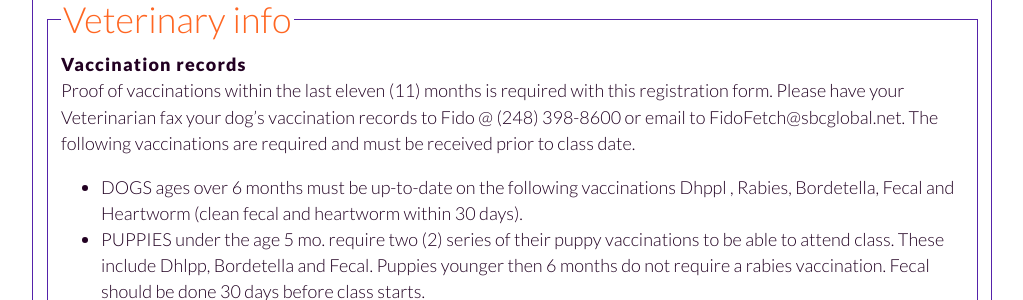
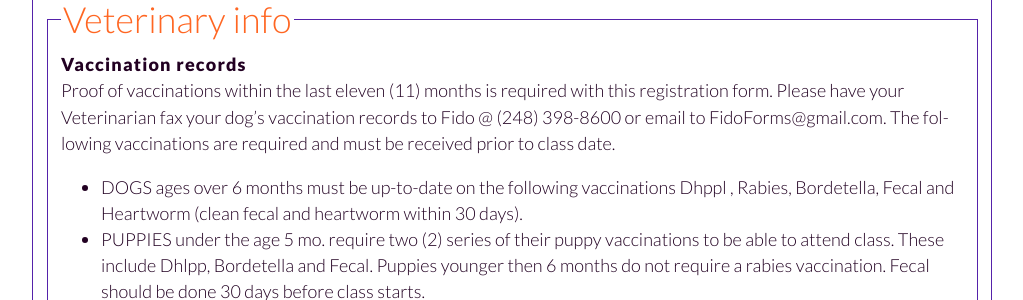
Before and after one commit to fidodogtraining/fidodogtraining.github.io, a Jekyll site: the page built from _forms/group-class-customer-agreement.html, in a window 1280 px wide and 900 px high, scrolled down 1345 px. Shown: the part 181-481 px from the top of the window, without its empty margins (128-1151 px from the left). Built offline with Jekyll 4.4.1, drawn with Linux system fonts in a browser that asks for light colours.

Commit message:
Update group-class-customer-agreement.html

```diff
--- a/_forms/group-class-customer-agreement.html
+++ b/_forms/group-class-customer-agreement.html
@@ -106,7 +106,7 @@ regions:
       <strong>Vaccination records</strong><br />
       Proof of vaccinations within the last eleven (11) months is required with
       this registration form. Please have your Veterinarian fax your dog’s
-      vaccination records to Fido @ (248) 398-8600 or email to FidoFetch@sbcglobal.net.
+      vaccination records to Fido @ (248) 398-8600 or email to FidoForms@gmail.com.
       The following vaccinations are required and must be received prior to class date.
       <ul>
         <li>DOGS ages over 6 months must be up-to-date on the following
```
